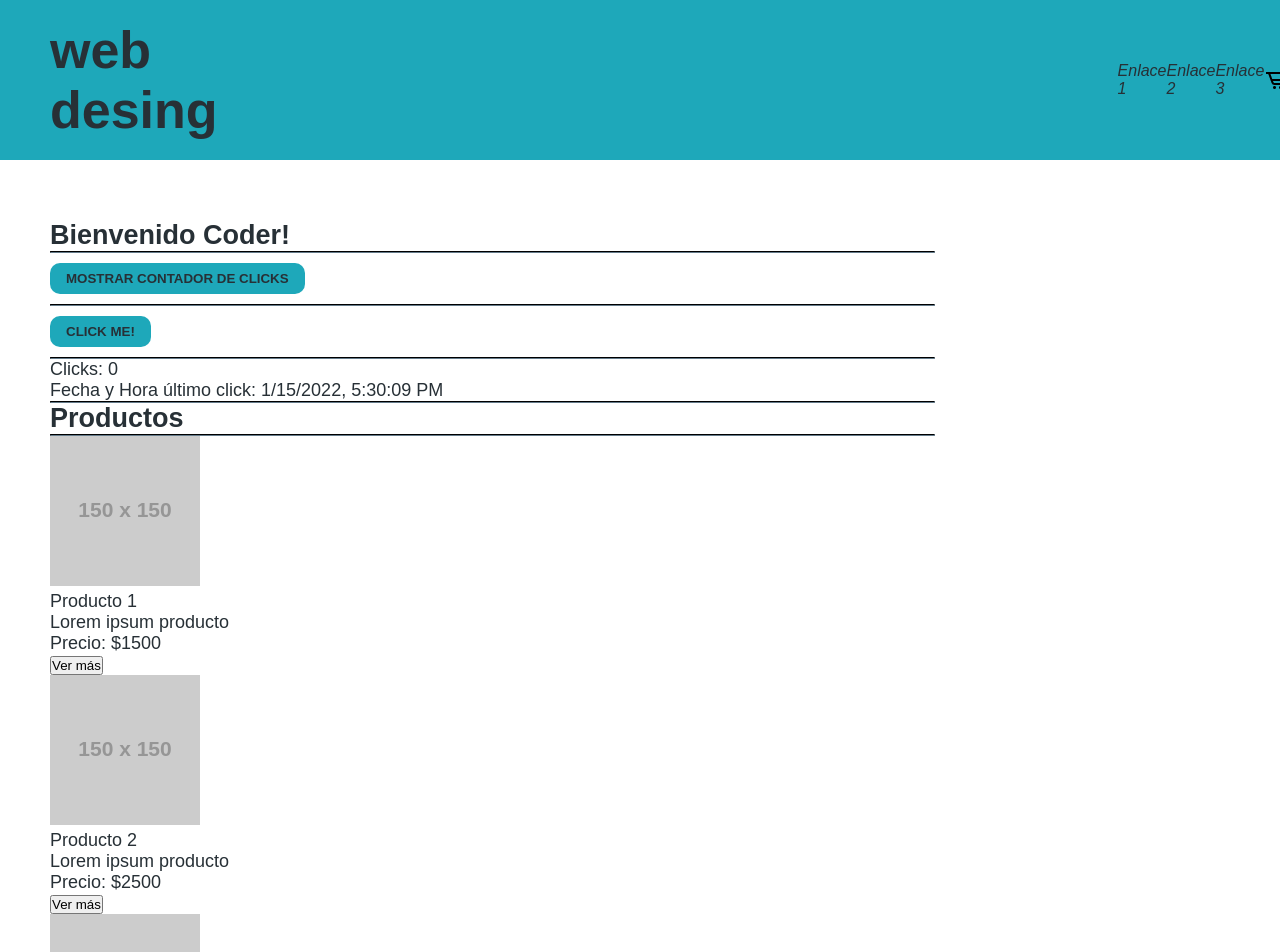
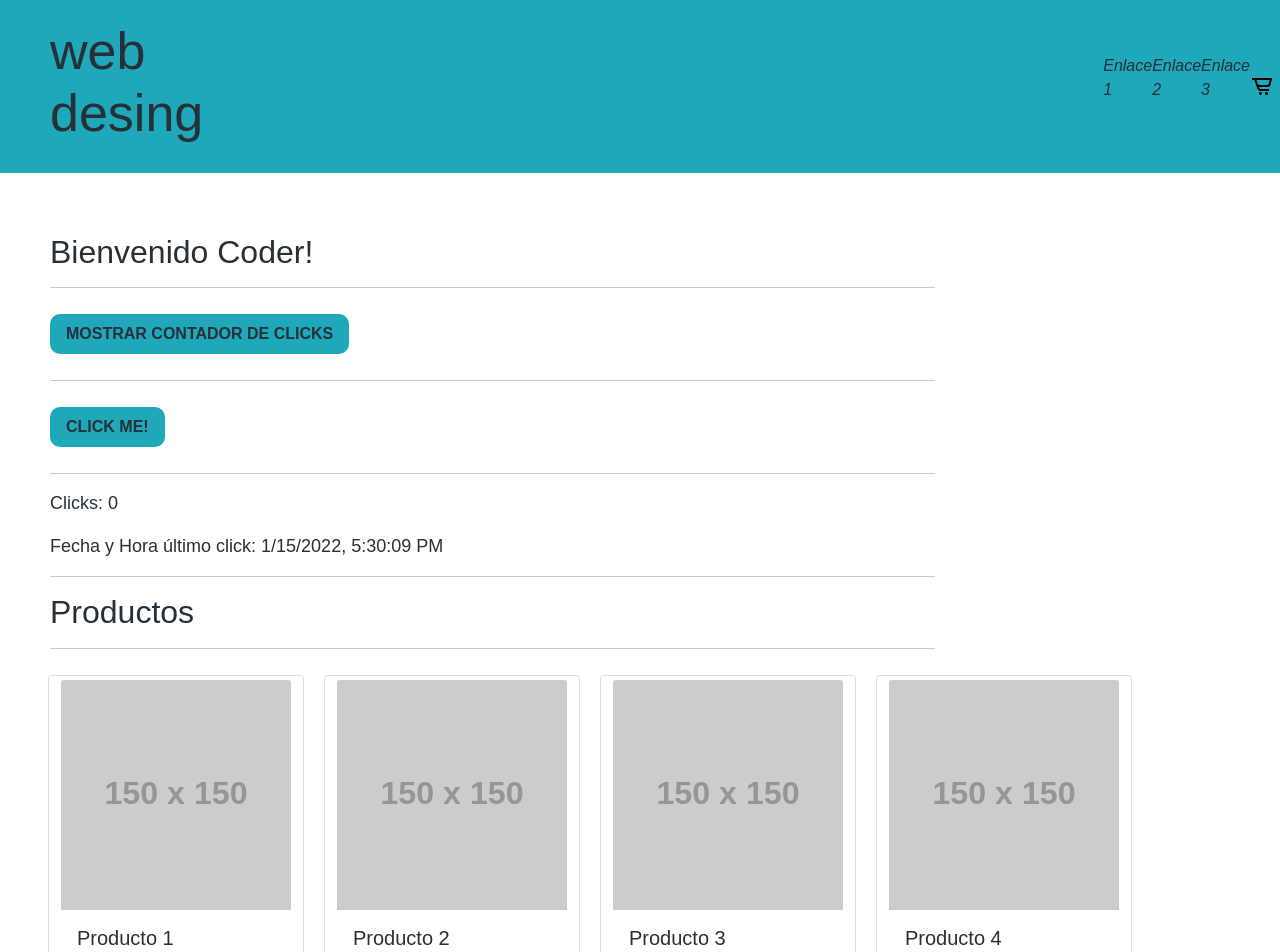
Before and after one commit to martinellilucas/RJ24895, a React (Create React App) app: page / in a window 1280 px wide. Shown: the top 952 px of the page. Built offline with nearby package versions, Linux system fonts and the light colour scheme.

Commit message:
card de productos agregadas y estiladas

```diff
--- a/src/components/Item/Item.js
+++ b/src/components/Item/Item.js
@@ -1,19 +1,22 @@
 import Button from 'react-bootstrap/Button'
 import Card from 'react-bootstrap/Card'
+import './Item.scss'
 
 export const Item = ( {nombre, precio, img, desc} ) => {
 
     return (
 
-        <Card style = {{ width: '22rem' }}>
-            <Card.Img variant="top" src={img}/>
+        <Card style = {{ width: '16rem',
+                         margin: '10px'
+        }}>
+            <Card.Img className="img" variant="top" src={img}/>
             <Card.Body>
                 <Card.Title>{nombre}</Card.Title>
                 <Card.Text>
                     {desc}
                 </Card.Text>
                 <Card.Text>Precio: ${precio}</Card.Text>
-                <Button variant='success'>Ver más</Button>
+                <Button className='my-button'>Ver más</Button>
             </Card.Body>
         </Card>
     )
--- /dev/null
+++ b/src/components/Item/Item.scss
@@ -0,0 +1,3 @@
+.img {
+    margin-top: 4px;
+}
--- a/src/components/ItemList/ItemList.js
+++ b/src/components/ItemList/ItemList.js
@@ -1,9 +1,10 @@
 import { Item } from "../Item/Item";
 import { Contenedor } from "../ejemplos/Contenedor"
+import './ItemList.scss'
 
 export const ItemList = ( {productos} ) => {
     return (
-        <Contenedor>
+        <Contenedor className = "productos">
             <h2>Productos</h2>
             <hr className="hr"></hr>
             <div className="row">
--- a/src/components/ejemplos/Boton.js
+++ b/src/components/ejemplos/Boton.js
@@ -1,8 +1,9 @@
+import { Button } from 'react-bootstrap'
 import './Boton.scss'
 
 export const Boton = ( {children, clickear} ) => {
 
     return (
-        <button className='my-button' onClick={clickear}>{children}</button>
+        <Button className='my-button' onClick={clickear}>{children}</Button>
     )
 }
--- a/src/components/ejemplos/Boton.scss
+++ b/src/components/ejemplos/Boton.scss
@@ -12,5 +12,10 @@
     margin-top: 10px;
     margin-bottom: 10px;
 
+}
 
+.my-button:hover{
+
+    color: $color-principal;
+    background-color: $color-secundario;
 }
--- a/src/styles/styles.scss
+++ b/src/styles/styles.scss
@@ -1,3 +1,4 @@
+@import "~bootstrap/scss/bootstrap";
 @import './variables.scss';
 @import './global.scss';
 @import '../components/ejemplos/Boton.scss';
```
Also changed, not shown: src/components/ItemList/ItemList.scss (added).
